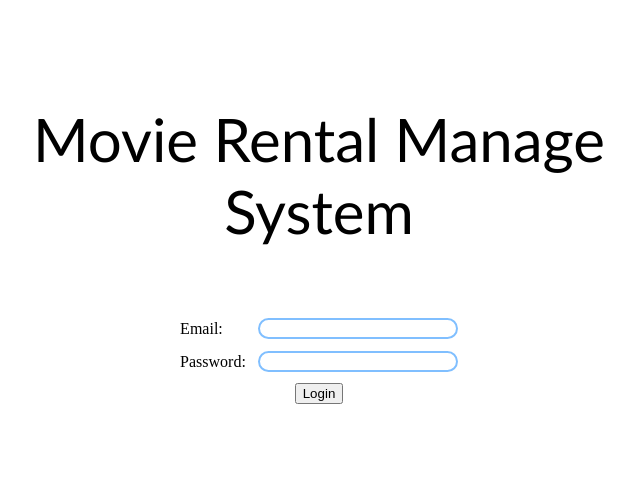
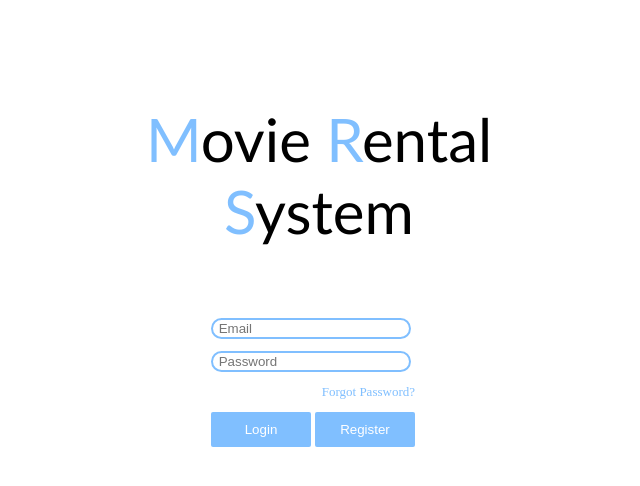
Before and after one commit to DITTeamProject/Movie_Rental_Management_System, a PHP site: page /login in a window 1280 px wide. Shown: the top 486 px of the page, without its empty margins (321-961 px from the left). Run offline with PHP 8.4, Linux system fonts and the light colour scheme; a stand-in replaces the project's code that opens the database connection.

Commit message:
Added files via upload

```diff
--- a/View/Login/login_html_template.php
+++ b/View/Login/login_html_template.php
@@ -1,7 +1,7 @@
 <html>
 	<head>
 		<title>Login</title>
-		<link rel="stylesheet" type="text/css" href="Style/login_style.css">
+		<link rel="stylesheet" type="text/css" href="login_style.css">
 	</head>
 	<body>
 		<div class="Block_Top"></div>
@@ -9,21 +9,31 @@
 		<div class="Login">
 			<div class="Border">
 				<div class="Header">
-					<p class="Title">Movie Rental Manage System</p>
+					<p class="Title"><font color="#80bfff">M</font>ovie <font color="#80bfff">R</font>ental <br><font color="#80bfff">S</font>ystem</p>
 				</div>
 				<div class="Input">
 					<form>
 						<table>
 							<tr>
-								<td>Email: </td>
-								<td><input class="Text" type="text" name="username" /></td>
+								<td><input class="Text" type="text" name="username" placeholder=" Email"/></td>
 							</tr>
 							<tr>
-								<td>Password:</td>
-								<td><input class="Text" type="password" name="password" /></td>
+								<td><input class="Text" type="password" name="password" placeholder=" Password"/>
+
+
+								</td>
+							</tr>
+							<tr><td align="right"><font size="2px"><a href="google">Forgot Password?</a></font></td></tr>
+							<tr>
+								<td align="center">
+									<input class="Button" type="submit" value="Login" />
+									<input class="Button" type="submit" value="Register" />
+
+								</td>
+							<td>
 							</tr>
 						</table>
-						<input type="submit" value="Login" />
+
 					</form>
 				</div>
 			</div>
```
